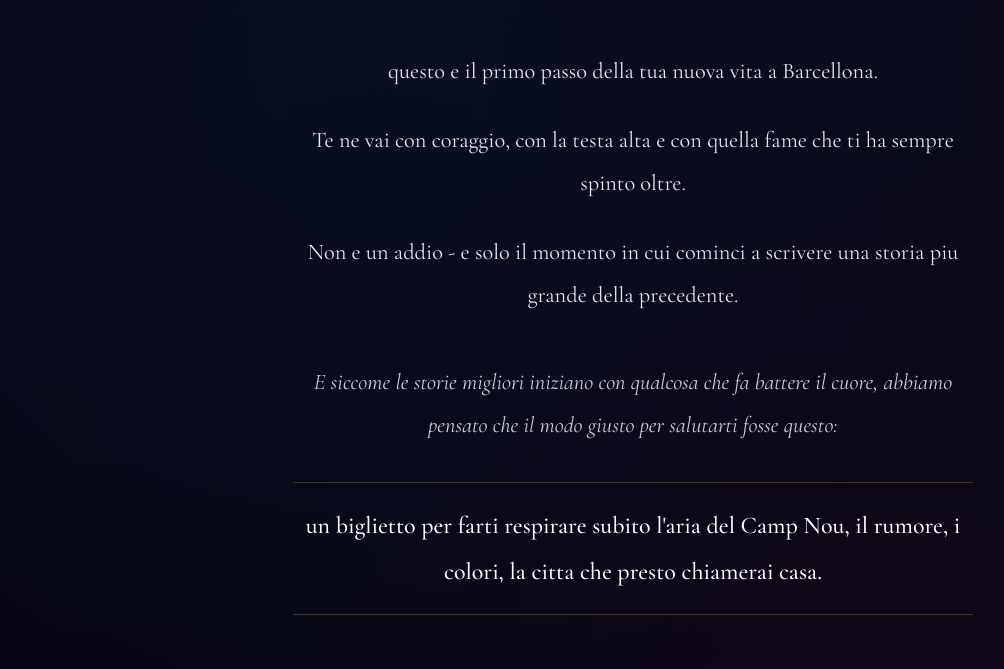
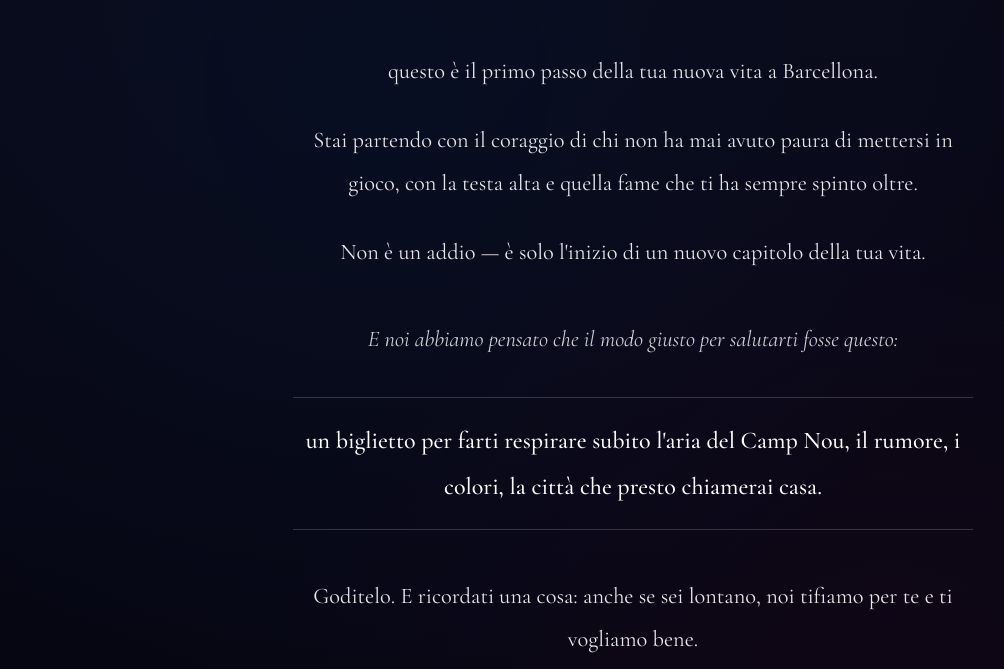
Before and after one commit to Marcodile/farewell_card, a plain HTML site: page index.html in a window 1280 px wide. Shown: the part 130-799 px from the top of the page, without its empty margins (7-1011 px from the left). Drawn offline with nearby package versions, Linux system fonts and the light colour scheme.

Commit message:
Revise farewell letter content for improved emotional impact and clarity

```diff
--- a/index.html
+++ b/index.html
@@ -17,15 +17,15 @@
       <div class="letter-container">
         <div class="letter-content">
           <p class="letter-greeting">Ale,</p>
-          <p>questo e il primo passo della tua nuova vita a Barcellona.</p>
-          <p>Te ne vai con coraggio, con la testa alta e con quella fame che ti ha sempre spinto oltre.</p>
-          <p>Non e un addio - e solo il momento in cui cominci a scrivere una storia piu grande della precedente.</p>
+          <p>questo è il primo passo della tua nuova vita a Barcellona.</p>
+          <p>Stai partendo con il coraggio di chi non ha mai avuto paura di mettersi in gioco, con la testa alta e quella fame che ti ha sempre spinto oltre.</p>
+          <p>Non è un addio — è solo l'inizio di un nuovo capitolo della tua vita.</p>
 
-          <p class="letter-break">E siccome le storie migliori iniziano con qualcosa che fa battere il cuore, abbiamo pensato che il modo giusto per salutarti fosse questo:</p>
-          <p class="letter-highlight">un biglietto per farti respirare subito l'aria del Camp Nou, il rumore, i colori, la citta che presto chiamerai casa.</p>
+          <p class="letter-break">E noi abbiamo pensato che il modo giusto per salutarti fosse questo:</p>
+          <p class="letter-highlight">un biglietto per farti respirare subito l'aria del Camp Nou, il rumore, i colori, la città che presto chiamerai casa.</p>
 
-          <p class="letter-closing">Goditelo. E ricordati che, ovunque tu vada, noi siamo li dietro di te.</p>
-          <p class="letter-signature">Sempre.</p>
+          <p class="letter-closing">Goditelo. E ricordati una cosa: anche se sei lontano, noi tifiamo per te e ti vogliamo bene.</p>
+          <p class="letter-signature">Ci mancherai.</p>
         </div>
         <div class="scroll-indicator">
           <span>Scorri per scoprire</span>
```
Also changed, not shown: letter.txt.
